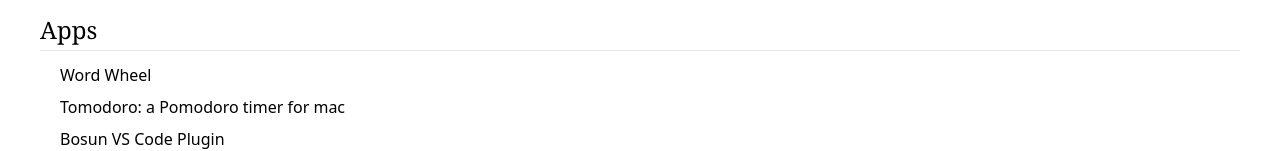
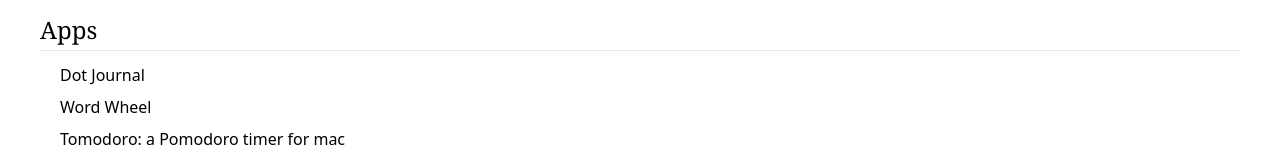
Before and after one commit to tbutterwith/butterwith.space, a Next.js app: page / in a window 1280 px wide. Shown: the part 170-321 px from the top of the page. Built offline with nearby package versions, Linux system fonts and the light colour scheme; no server answers.

Commit message:
adds link to DotJournal

```diff
--- a/pages/index.js
+++ b/pages/index.js
@@ -12,6 +12,9 @@
       <Header />
       <SectionHeading>Apps</SectionHeading>
       <ol>
+        <li className="px-5 py-1">
+          <a href="https://dotjournal.app" target="_blank">Dot Journal</a>
+        </li>
         <li className="px-5 py-1">
           <Link href="/word-wheel">Word Wheel</Link>
         </li>
```
